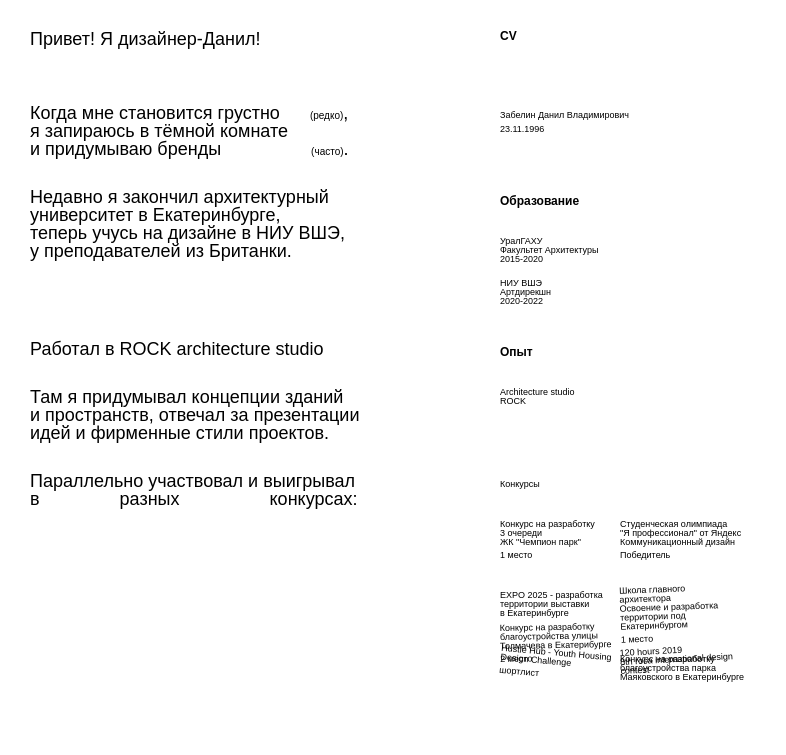
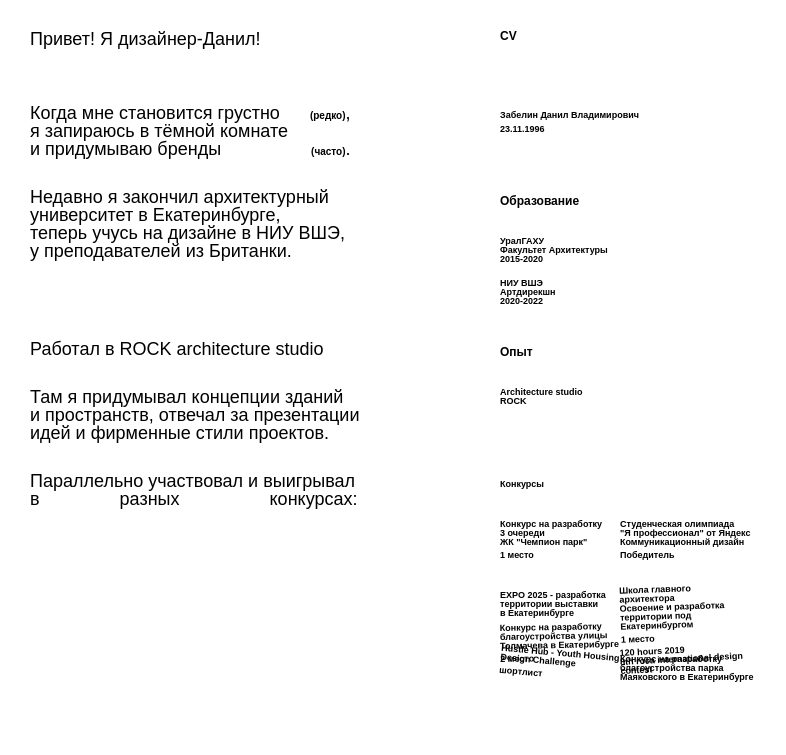
Before and after one commit to Danil-3000/danil-3000.github.io, a plain HTML site: page index.html in a window 1280 px wide. Shown: the top 755 px of the page, without its empty margins (0-786 px from the left). Drawn offline with Linux system fonts and the light colour scheme.

Commit message:
Update style.css

```diff
--- a/css/style.css
+++ b/css/style.css
@@ -108,7 +108,7 @@ p {
 b {
     font-size: 10px;
     font-weight: 300;
-    font-weight: 500;
+    font-weight: 700;
 }
 i{
     font-family: Georgia, 'Times New Roman', Times, serif;
@@ -170,18 +170,18 @@ h2{
 p1{
     font-family: HelveticaNeueCyr, Arial, sans-serif;
     font-size: 9px;
-    font-weight: 500;
+    font-weight: 700;
 }
 h3 {
     font-family: HelveticaNeueCyr, Arial, sans-serif;
     font-size: 9px;
-    font-weight: 500;
+    font-weight: 700;
 }
 h4 {
     margin: 12px 0 auto;
     font-family: HelveticaNeueCyr, Arial, sans-serif;
     font-size: 9px;
-    font-weight: 500;
+    font-weight: 700;
 }
 .cv1{
     padding-top: 65px;
```
